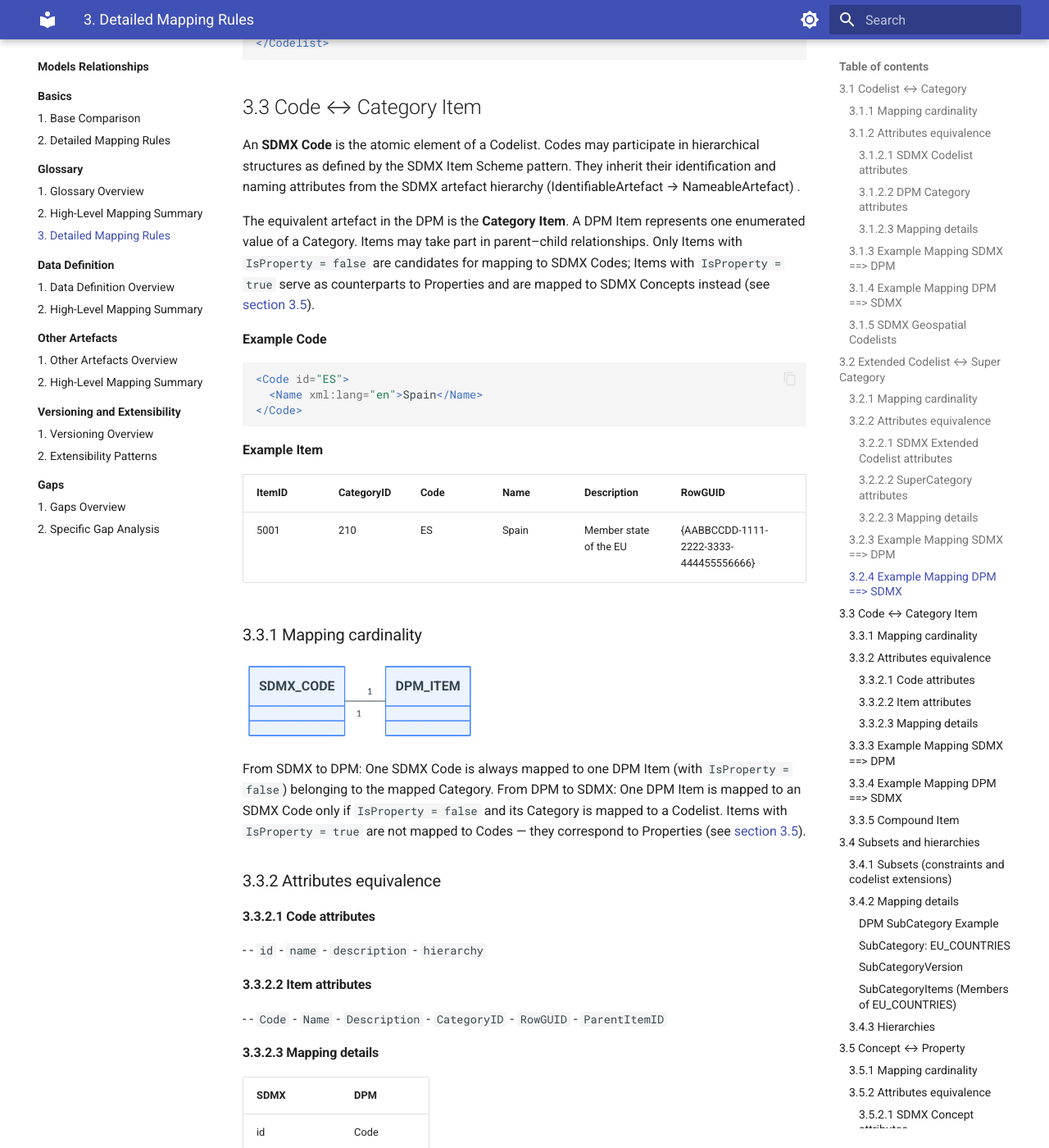
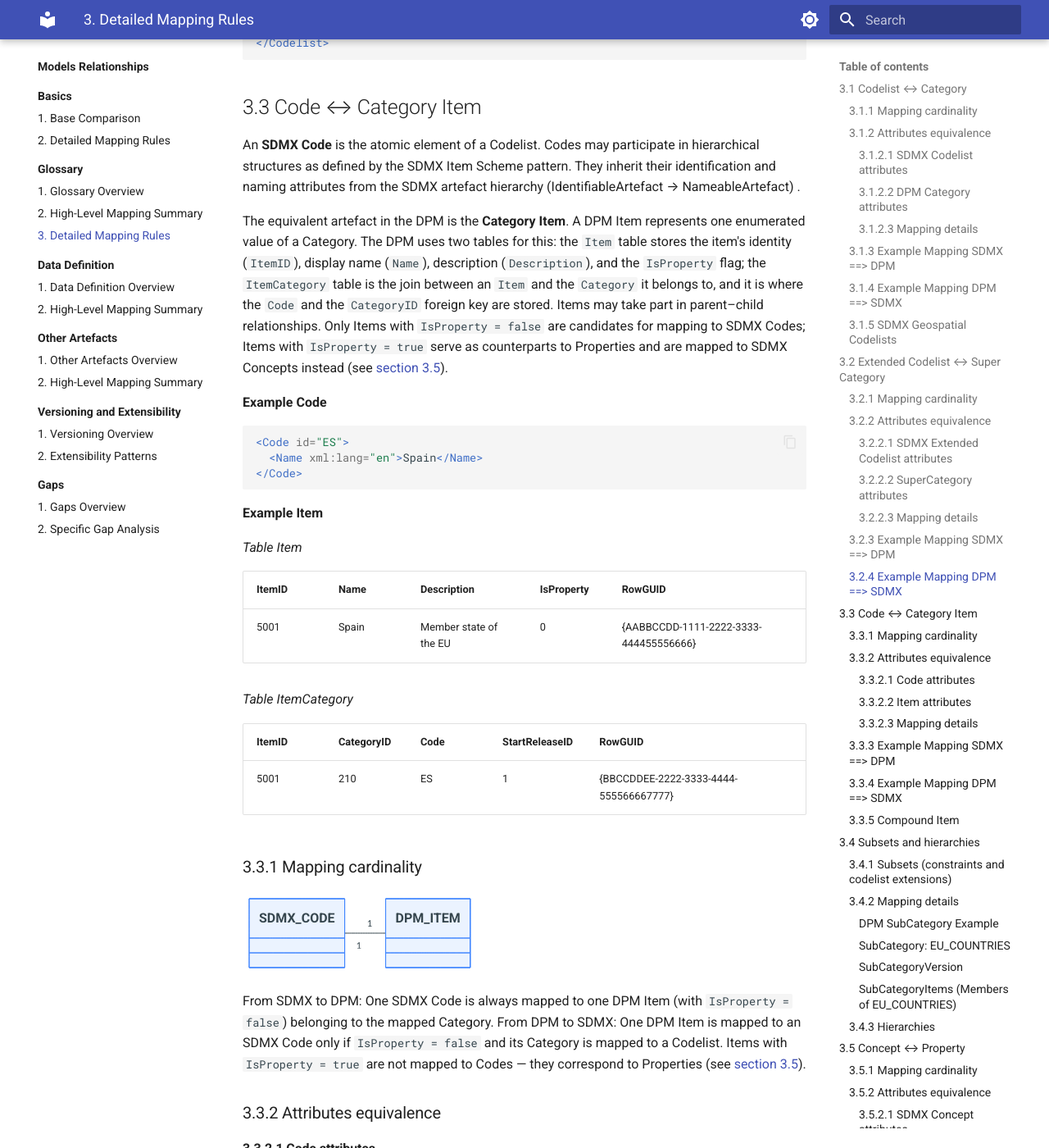
Before and after one commit to sdmx-twg/wp-sdmx-dpm, an MkDocs documentation site: the page built from docs/models-relationships/01_glossary/03_detailed_mapping_rules.md, in a window 1280 px wide and 1400 px high, scrolled down 12439 px. Shown: the whole window at 82% size. Built offline with MkDocs 1.6.1 and Material for MkDocs 9.7.7, drawn with Linux system fonts in a browser that asks for light colours; some of the changed text lies outside the part shown.

Commit message:
fix: reference ItemCategory table for Code in Code↔Item mapping
Addresses #59 — the Code is stored in the ItemCategory table (the join
between Item and Category), not directly in Item. Changes:
1. DPM Item description clarifies the two-table structure.
2. Item attributes section (3.3.2.2) lists columns by table.
3. Mapping details (3.3.2.3) annotates DPM fields with table names.
4. All example tables (intro, 3.3.3, 3.3.4) split into Item and
   ItemCategory rows.

````diff
--- a/docs/models-relationships/01_glossary/03_detailed_mapping_rules.md
+++ b/docs/models-relationships/01_glossary/03_detailed_mapping_rules.md
@@ -383,7 +383,7 @@ The following example shows the concrete mapping of the `CL_EU_REPORTING` Extend
 An **SDMX Code** is the atomic element of a Codelist. Codes may participate in hierarchical structures as defined by the SDMX Item Scheme pattern. They inherit their identification and naming attributes from the SDMX artefact hierarchy (IdentifiableArtefact → NameableArtefact) .
 
 The equivalent artefact in the DPM is the **Category Item**.
-A DPM Item represents one enumerated value of a Category. Items may take part in parent–child relationships. Only Items with `IsProperty = false` are candidates for mapping to SDMX Codes; Items with `IsProperty = true` serve as counterparts to Properties and are mapped to SDMX Concepts instead (see [section 3.5](#35-concept--property)).
+A DPM Item represents one enumerated value of a Category. The DPM uses two tables for this: the `Item` table stores the item's identity (`ItemID`), display name (`Name`), description (`Description`), and the `IsProperty` flag; the `ItemCategory` table is the join between an `Item` and the `Category` it belongs to, and it is where the `Code` and the `CategoryID` foreign key are stored. Items may take part in parent–child relationships. Only Items with `IsProperty = false` are candidates for mapping to SDMX Codes; Items with `IsProperty = true` serve as counterparts to Properties and are mapped to SDMX Concepts instead (see [section 3.5](#35-concept--property)).
 
 **Example Code**
 
@@ -395,9 +395,17 @@ A DPM Item represents one enumerated value of a Category. Items may take part in
 
 **Example Item**
 
-| ItemID | CategoryID | Code | Name  | Description             | RowGUID                                   |
-|--------|------------|------|--------|-------------------------|--------------------------------------------|
-| 5001   | 210        | ES   | Spain  | Member state of the EU | {AABBCCDD-1111-2222-3333-444455556666}     |
+*Table Item*
+
+| ItemID | Name  | Description             | IsProperty | RowGUID                                   |
+|--------|-------|-------------------------|------------|-------------------------------------------|
+| 5001   | Spain | Member state of the EU  | 0          | {AABBCCDD-1111-2222-3333-444455556666}    |
+
+*Table ItemCategory*
+
+| ItemID | CategoryID | Code | StartReleaseID | RowGUID                                   |
+|--------|------------|------|----------------|-------------------------------------------|
+| 5001   | 210        | ES   | 1              | {BBCCDDEE-2222-3333-4444-555566667777}    |
 
 ### 3.3.1 Mapping cardinality
 ```mermaid
@@ -418,24 +426,25 @@ From DPM to SDMX: One DPM Item is mapped to an SDMX Code only if `IsProperty = f
     - `hierarchy`
 
 #### 3.3.2.2 Item attributes
--
-    - `Code`
-    - `Name`
-    - `Description`
-    - `CategoryID`
-    - `RowGUID`
-    - `ParentItemID`
+
+`Item` table:
+  - `Name`
+  - `Description`
+  - `IsProperty`
+
+`ItemCategory` table (join between Item and Category):
+  - `Code`
+  - `CategoryID`
 
 #### 3.3.2.3 Mapping details
 
-| SDMX        | DPM          |
-|-------------|--------------|
-| id          | Code         |
-| name        | Name         |
-| description | Description  |
-| -not applicable-          | CategoryID   |
-| -not applicable-         | RowGUID      |
-| hierarchy   | ParentItemID |
+| SDMX             | DPM                        |
+|------------------|----------------------------|
+| id               | `ItemCategory.Code`        |
+| name             | `Item.Name`                |
+| description      | `Item.Description`         |
+| -not applicable- | `ItemCategory.CategoryID`  |
+| hierarchy        | `Item.ParentItemID`        |
 
 ### 3.3.3 Example Mapping SDMX ==> DPM
 ```xml
@@ -444,15 +453,31 @@ From DPM to SDMX: One DPM Item is mapped to an SDMX Code only if `IsProperty = f
 </Code>
 ```
 
-| ItemID | CategoryID | Code | Name  | Description             | RowGUID                                   |
-|--------|------------|------|--------|-------------------------|--------------------------------------------|
-| 5001   | 210        | ES   | Spain  | Member state of the EU | {AABBCCDD-1111-2222-3333-444455556666}     |
+*Table Item*
+
+| ItemID | Name  | Description             | IsProperty | RowGUID                                   |
+|--------|-------|-------------------------|------------|-------------------------------------------|
+| 5001   | Spain | Member state of the EU  | 0          | {AABBCCDD-1111-2222-3333-444455556666}    |
+
+*Table ItemCategory*
+
+| ItemID | CategoryID | Code | StartReleaseID | RowGUID                                   |
+|--------|------------|------|----------------|-------------------------------------------|
+| 5001   | 210        | ES   | 1              | {BBCCDDEE-2222-3333-4444-555566667777}    |
 
 ### 3.3.4 Example Mapping DPM ==> SDMX
 
-| ItemID | CategoryID | Code | Name  | Description             | RowGUID                                   |
-|--------|------------|------|--------|-------------------------|--------------------------------------------|
-| 5001   | 210        | ES   | Spain  | Member state of the
+*Table Item*
+
+| ItemID | Name  | Description             | IsProperty | RowGUID                                   |
+|--------|-------|-------------------------|------------|-------------------------------------------|
+| 5001   | Spain | Member state of the EU  | 0          | {AABBCCDD-1111-2222-3333-444455556666}    |
+
+*Table ItemCategory*
+
+| ItemID | CategoryID | Code | StartReleaseID | RowGUID                                   |
+|--------|------------|------|----------------|-------------------------------------------|
+| 5001   | 210        | ES   | 1              | {BBCCDDEE-2222-3333-4444-555566667777}    |
 
 ```xml
 <Code id="ES">
````
